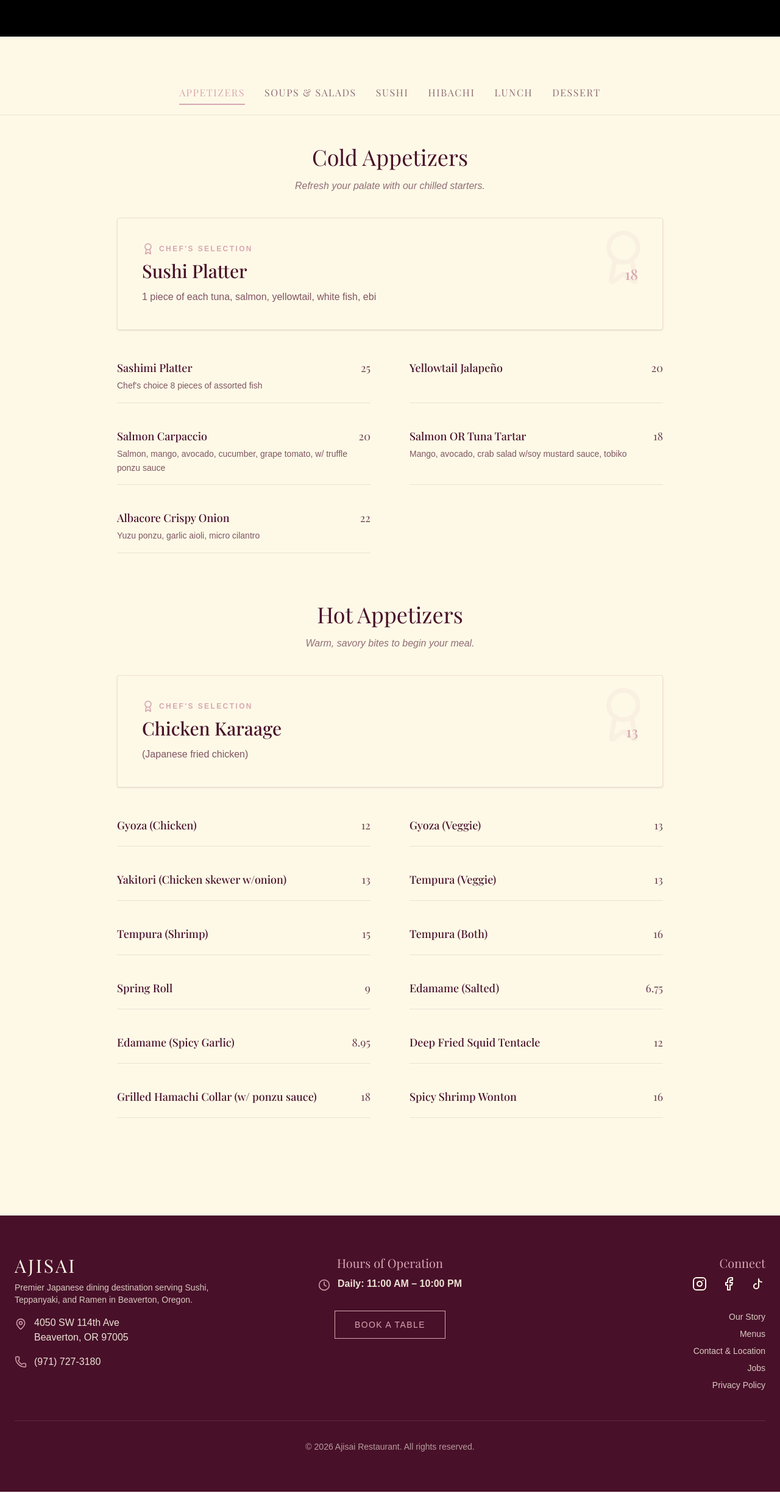
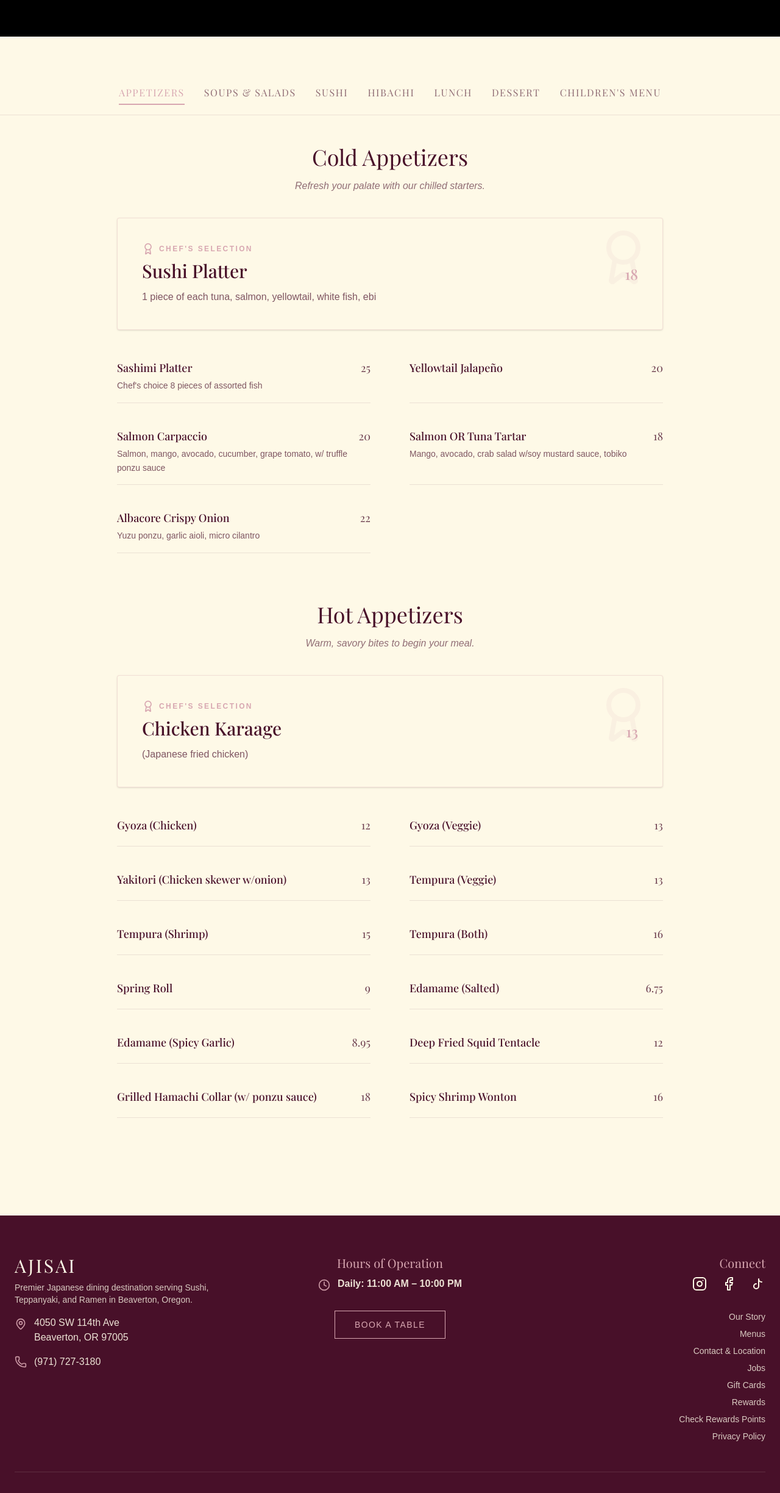
Before and after one commit to TheViableSource/ajisai-pdx-web, a Next.js app: page /menus in a window 1280 px wide. Shown: the part 340-2788 px from the top of the page at 61% size. Built offline with nearby package versions, Linux system fonts and the light colour scheme; a web font is replaced by a local one.

Commit message:
Add gift cards, rewards links, and children's menu

```diff
--- a/app/menus/page.tsx
+++ b/app/menus/page.tsx
@@ -784,6 +784,47 @@ const menuGroups = [
                 ]
             }
         ]
+    },
+    {
+        id: "kids-menu",
+        label: "Children's Menu",
+        subCategories: [
+            {
+                "id": "kids-entrees",
+                "title": "Children's Entrées",
+                "description": "For kids 10 and younger. Entrées served with miso soup or Ajisai house salad, shrimp appetizer, Vegetables (zucchini, onion), white rice, ice cream.",
+                "items": [
+                    { "name": "Chicken & Shrimp", "price": "27", "description": "" },
+                    { "name": "Chicken & Steak", "price": "28", "description": "" },
+                    { "name": "Steak & Shrimp", "price": "28", "description": "" },
+                    { "name": "Filet Mignon & Chicken", "price": "29", "description": "" },
+                    { "name": "Filet Mignon & Shrimp", "price": "30", "description": "" },
+                    { "name": "California Roll", "price": "18", "description": "Served with edamame, fresh fruit" },
+                    { "name": "Chicken Katsu", "price": "23", "description": "Served with French fries" },
+                    { "name": "Hibachi Chicken", "price": "23", "description": "" },
+                    { "name": "Hibachi Shrimp", "price": "23", "description": "" },
+                    { "name": "Hibachi Steak", "price": "25", "description": "" },
+                    { "name": "Hibachi Filet Mignon", "price": "28", "description": "" },
+                    { "name": "Yaki Udon or Yaki Soba", "price": "7", "description": "" },
+                    { "name": "Chicken Fried Rice", "price": "7", "description": "" },
+                    { "name": "French Fries", "price": "6", "description": "" }
+                ]
+            },
+            {
+                "id": "kids-drinks",
+                "title": "Kids Drinks",
+                "description": "Refreshing beverages.",
+                "items": [
+                    { "name": "Soda", "price": "4", "description": "Free Refills" },
+                    { "name": "Shirley Temple", "price": "5", "description": "" },
+                    { "name": "Raspberry Lemonade", "price": "5", "description": "" },
+                    { "name": "Milk", "price": "6", "description": "" },
+                    { "name": "Juice", "price": "6", "description": "Apple, Orange, Cranberry, Pineapple, or Pomegranate" },
+                    { "name": "Bubble Tea", "price": "6", "description": "" },
+                    { "name": "Ramune", "price": "6", "description": "" }
+                ]
+            }
+        ]
     }
 ];
 
--- a/components/layout/Footer.tsx
+++ b/components/layout/Footer.tsx
@@ -94,6 +94,15 @@ export function Footer() {
                             <Link href="/jobs" className="hover:text-accent">
                                 Jobs
                             </Link>
+                            <Link href="https://order.toasttab.com/egiftcards/ajisai-beaverton" target="_blank" rel="noopener noreferrer" className="hover:text-accent">
+                                Gift Cards
+                            </Link>
+                            <Link href="https://www.toasttab.com/ajisai-beaverton/rewardsSignup" target="_blank" rel="noopener noreferrer" className="hover:text-accent">
+                                Rewards
+                            </Link>
+                            <Link href="https://www.toasttab.com/ajisai-beaverton/rewardsLookup" target="_blank" rel="noopener noreferrer" className="hover:text-accent">
+                                Check Rewards Points
+                            </Link>
                             <Link href="#" className="hover:text-accent">
                                 Privacy Policy
                             </Link>
--- a/components/layout/Navbar.tsx
+++ b/components/layout/Navbar.tsx
@@ -11,6 +11,7 @@ const navLinks = [
     { name: "About", href: "/about" },
     { name: "Menus", href: "/menus" },
     { name: "Reservations", href: "/reservations" },
+    { name: "Gift Cards", href: "https://order.toasttab.com/egiftcards/ajisai-beaverton", external: true },
     { name: "Contact", href: "/contact" },
     // { name: "Order Online", href: "#" }, // Hidden for now
 ];
@@ -81,6 +82,7 @@ export function Navbar() {
                         <Link
                             key={link.name}
                             href={link.href}
+                            {...((link as any).external ? { target: "_blank", rel: "noopener noreferrer" } : {})}
                             className={clsx(
                                 "text-sm uppercase tracking-wider font-light hover:text-accent transition-colors",
                                 isScrolled || !isHeroPage
@@ -137,6 +139,7 @@ export function Navbar() {
                                 <Link
                                     key={link.name}
                                     href={link.href}
+                                    {...((link as any).external ? { target: "_blank", rel: "noopener noreferrer" } : {})}
                                     className="text-2xl font-serif text-secondary hover:text-accent"
                                     onClick={() => setIsMobileMenuOpen(false)}
                                 >
```
